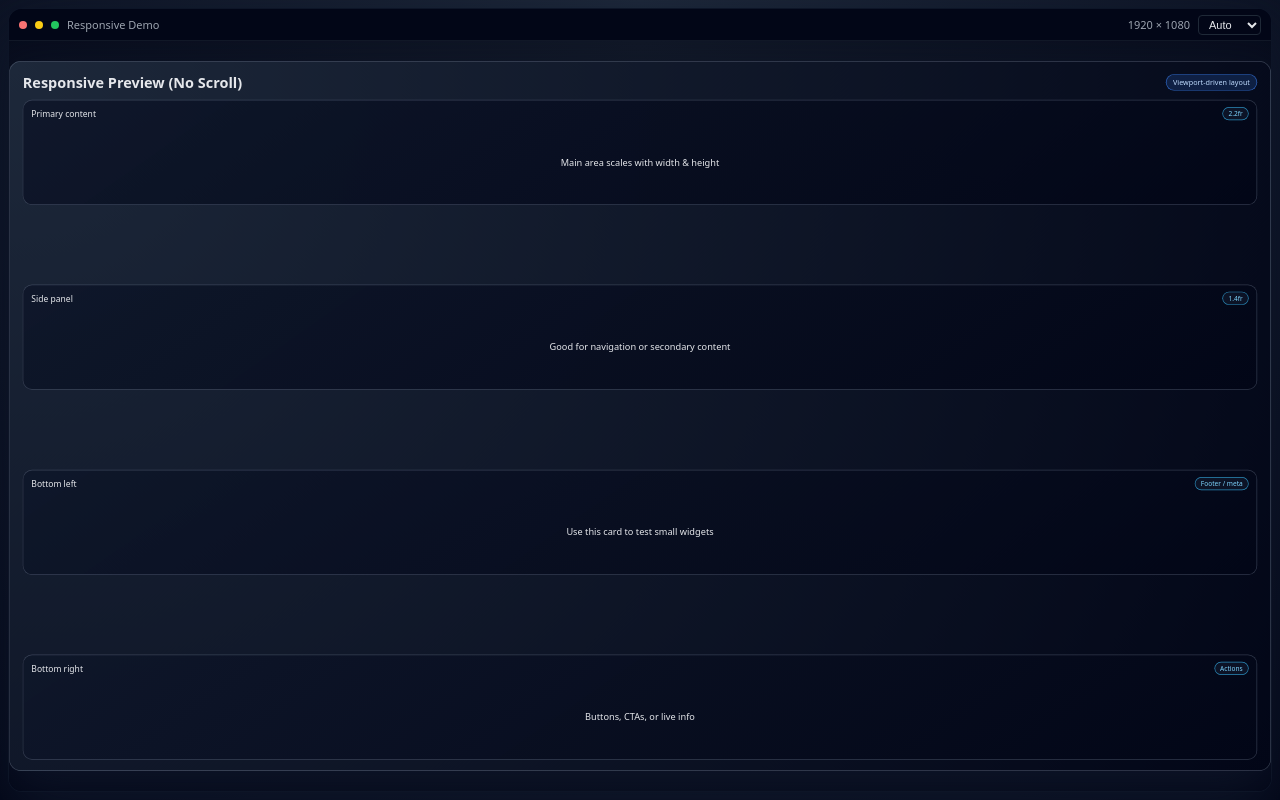
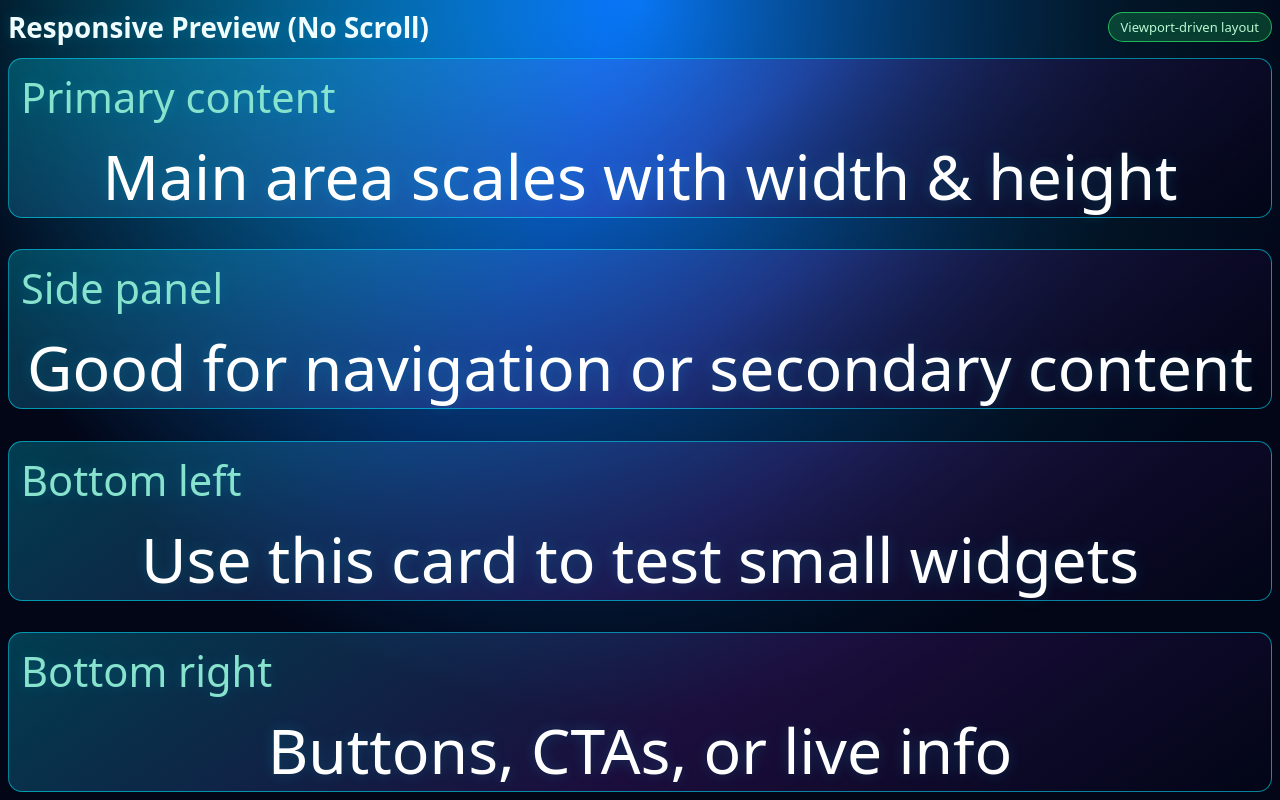
Before and after one commit to nishant0392/qa-helper, a website: page src/responsive-demo.html in a window 1280 px wide. Drawn offline with Linux system fonts and the light colour scheme.

Commit message:
feat(qa-app): update html

```diff
--- a/src/responsive-demo.html
+++ b/src/responsive-demo.html
@@ -21,8 +21,14 @@
           BlinkMacSystemFont,
           "Segoe UI",
           sans-serif;
-        background: linear-gradient(135deg, #0f172a, #020617);
-        color: #f9fafb;
+        background: radial-gradient(
+          circle at top left,
+          #00e5ff,
+          #0b5cff 40%,
+          #020617 75%
+        );
+        color: #ffffff;
+        text-shadow: 0 0 14px rgba(0, 229, 255, 0.18);
       }
 
       .viewport-shell {
@@ -31,35 +37,25 @@
         display: flex;
         align-items: center;
         justify-content: center;
-        background: radial-gradient(circle at top, #1e293b, #020617);
+        background: radial-gradient(
+          circle at top,
+          rgba(0, 229, 255, 0.22),
+          #020617 70%
+        );
         padding: 8px;
       }
 
-      .device-frame {
-        width: 100%;
-        height: 100%;
-        max-width: 1400px;
-        max-height: 900px;
-        border-radius: 14px;
-        background: #020617;
-        box-shadow: 0 22px 60px rgba(15, 23, 42, 0.85);
-        display: flex;
-        flex-direction: column;
-        border: 1px solid rgba(15, 23, 42, 0.9);
-        overflow: hidden;
-      }
-
       .device-toolbar {
-        height: 32px;
-        min-height: 32px;
+        height: 38px;
+        min-height: 38px;
         display: flex;
         align-items: center;
         justify-content: space-between;
         padding: 0 10px;
         background: #020617;
-        border-bottom: 1px solid #111827;
-        color: #9ca3af;
-        font-size: 11px;
+        border-bottom: 1px solid rgba(14, 165, 233, 0.85);
+        color: #e0f2fe;
+        font-size: 13px;
       }
 
       .device-toolbar-left,
@@ -73,48 +69,32 @@
         width: 8px;
         height: 8px;
         border-radius: 999px;
-        background: #f97373;
+        background: #ff2d55;
       }
 
       .device-dot:nth-child(2) {
-        background: #facc15;
+        background: #ffea00;
       }
 
       .device-dot:nth-child(3) {
-        background: #22c55e;
+        background: #00e676;
       }
 
       .device-select {
         padding: 2px 6px;
         border-radius: 4px;
-        border: 1px solid #1f2937;
+        border: 1px solid rgba(0, 229, 255, 0.9);
         background: #020617;
-        color: #e5e7eb;
-        font-size: 11px;
-      }
-
-      .device-viewport {
-        flex: 1;
-        position: relative;
-        background: radial-gradient(circle at top, #111827, #020617);
-        overflow: hidden; /* emulated viewport frame */
+        color: #f0fdff;
+        font-size: 13px;
       }
 
       .app-frame {
-        position: absolute;
-        top: 0;
-        left: 0;
-        width: 1920px;
-        height: 1080px;
-        border-radius: 18px;
-        border: 1px solid rgba(148, 163, 184, 0.35);
-        background: radial-gradient(circle at top left, #1d283a, #020617);
-        box-shadow: 0 24px 80px rgba(15, 23, 42, 0.9);
-        padding: 16px 20px;
+        width: 100%;
+        height: 100%;
         display: flex;
         flex-direction: column;
         gap: 12px;
-        transform-origin: top left;
       }
 
       .header {
@@ -125,18 +105,18 @@
       }
 
       .title {
-        font-size: clamp(16px, 1.2vw + 1vh, 22px);
+        font-size: clamp(19px, 1.45vw + 1.15vh, 30px);
         font-weight: 600;
-        color: #e5e7eb;
+        color: #f0fdff;
       }
 
       .pill {
-        font-size: 11px;
-        padding: 4px 10px;
+        font-size: 13px;
+        padding: 5px 12px;
         border-radius: 999px;
-        background: rgba(59, 130, 246, 0.18);
-        color: #bfdbfe;
-        border: 1px solid rgba(59, 130, 246, 0.7);
+        background: rgba(34, 197, 94, 0.25);
+        color: #bbf7d0;
+        border: 1px solid rgba(34, 197, 94, 0.9);
       }
 
       .grid {
@@ -149,8 +129,13 @@
 
       .card {
         border-radius: 14px;
-        border: 1px solid rgba(148, 163, 184, 0.3);
-        background: linear-gradient(145deg, rgba(15, 23, 42, 0.96), #020617);
+        border: 1px solid rgba(0, 229, 255, 0.55);
+        background: linear-gradient(
+          145deg,
+          rgba(0, 229, 255, 0.25),
+          rgba(147, 51, 234, 0.18) 55%,
+          #020617
+        );
         padding: 10px 12px;
         display: flex;
         flex-direction: column;
@@ -163,22 +148,13 @@
         align-items: center;
         justify-content: space-between;
         gap: 8px;
-        font-size: clamp(11px, 0.7vw + 0.6vh, 13px);
-        color: #cbd5f5;
+        font-size: calc(2 * (1vw + 1vh));
+        color: #eaffff;
       }
 
       .card-title {
         font-weight: 500;
-        color: #e5e7eb;
-      }
-
-      .badge {
-        font-size: 10px;
-        padding: 2px 8px;
-        border-radius: 999px;
-        border: 1px solid rgba(56, 189, 248, 0.7);
-        color: #7dd3fc;
-        background: rgba(15, 23, 42, 0.8);
+        color: #87e3cd;
       }
 
       .card-body {
@@ -186,8 +162,9 @@
         display: flex;
         align-items: center;
         justify-content: center;
-        font-size: clamp(11px, 0.7vw + 0.7vh, 14px);
-        color: #e5e7eb;
+        font-size: calc(3 * (1vw + 1vh));
+        color: #ffffff;
+        text-shadow: 0 0 14px rgba(0, 229, 255, 0.18);
       }
 
       /* Stacking behavior for narrow viewports inside the emulated 1920x1080 */
@@ -201,26 +178,6 @@
   </head>
   <body>
     <div class="viewport-shell">
-      <div class="device-frame">
-        <div class="device-toolbar">
-          <div class="device-toolbar-left">
-            <span class="device-dot"></span>
-            <span class="device-dot"></span>
-            <span class="device-dot"></span>
-            <span>Responsive Demo</span>
-          </div>
-          <div class="device-toolbar-right">
-            <span id="device-resolution">1920 × 1080</span>
-            <select class="device-select" id="device-zoom">
-              <option value="auto">Auto</option>
-              <option value="1">100%</option>
-              <option value="0.75">75%</option>
-              <option value="0.5">50%</option>
-              <option value="0.33">33%</option>
-            </select>
-          </div>
-        </div>
-        <div class="device-viewport" id="device-viewport">
       <div class="app-frame" id="app-frame">
         <header class="header">
           <div class="title">Responsive Preview (No Scroll)</div>
@@ -231,7 +188,6 @@
           <section class="card">
             <div class="card-header">
               <span class="card-title">Primary content</span>
-                  <span class="badge">2.2fr</span>
             </div>
             <div class="card-body">
               Main area scales with width &amp; height
@@ -241,7 +197,6 @@
           <section class="card">
             <div class="card-header">
               <span class="card-title">Side panel</span>
-                  <span class="badge">1.4fr</span>
             </div>
             <div class="card-body">
               Good for navigation or secondary content
@@ -251,7 +206,6 @@
           <section class="card">
             <div class="card-header">
               <span class="card-title">Bottom left</span>
-                  <span class="badge">Footer / meta</span>
             </div>
             <div class="card-body">Use this card to test small widgets</div>
           </section>
@@ -259,59 +213,11 @@
           <section class="card">
             <div class="card-header">
               <span class="card-title">Bottom right</span>
-                  <span class="badge">Actions</span>
             </div>
             <div class="card-body">Buttons, CTAs, or live info</div>
           </section>
         </div>
       </div>
     </div>
-      </div>
-    </div>
-
-    <script>
-      (function () {
-        const DESIGN_WIDTH = 1920;
-        const DESIGN_HEIGHT = 1080;
-
-        const viewport = document.getElementById("device-viewport");
-        const frame = document.getElementById("app-frame");
-        const zoomSelect = document.getElementById("device-zoom");
-
-        function applyScale(scale) {
-          if (!viewport || !frame) return;
-          const vw = viewport.clientWidth;
-          const vh = viewport.clientHeight;
-          const usedWidth = DESIGN_WIDTH * scale;
-          const usedHeight = DESIGN_HEIGHT * scale;
-
-          frame.style.transform = "scale(" + scale + ")";
-          frame.style.left = Math.max((vw - usedWidth) / 2, 0) + "px";
-          frame.style.top = Math.max((vh - usedHeight) / 2, 0) + "px";
-        }
-
-        function recalc() {
-          if (!viewport) return;
-          const vw = viewport.clientWidth;
-          const vh = viewport.clientHeight;
-
-          let scale;
-          if (zoomSelect && zoomSelect.value !== "auto") {
-            scale = parseFloat(zoomSelect.value);
-          } else {
-            scale = Math.min(vw / DESIGN_WIDTH, vh / DESIGN_HEIGHT);
-          }
-
-          if (!isFinite(scale) || scale <= 0) scale = 1;
-          applyScale(scale);
-        }
-
-        window.addEventListener("resize", recalc);
-        if (zoomSelect) {
-          zoomSelect.addEventListener("change", recalc);
-        }
-        window.addEventListener("load", recalc);
-      })();
-    </script>
   </body>
 </html>
```
Also changed, not shown: tests/responsiveness.spec.ts (+2 -4 lines). Lines whose indentation alone changed are shown as unchanged.
